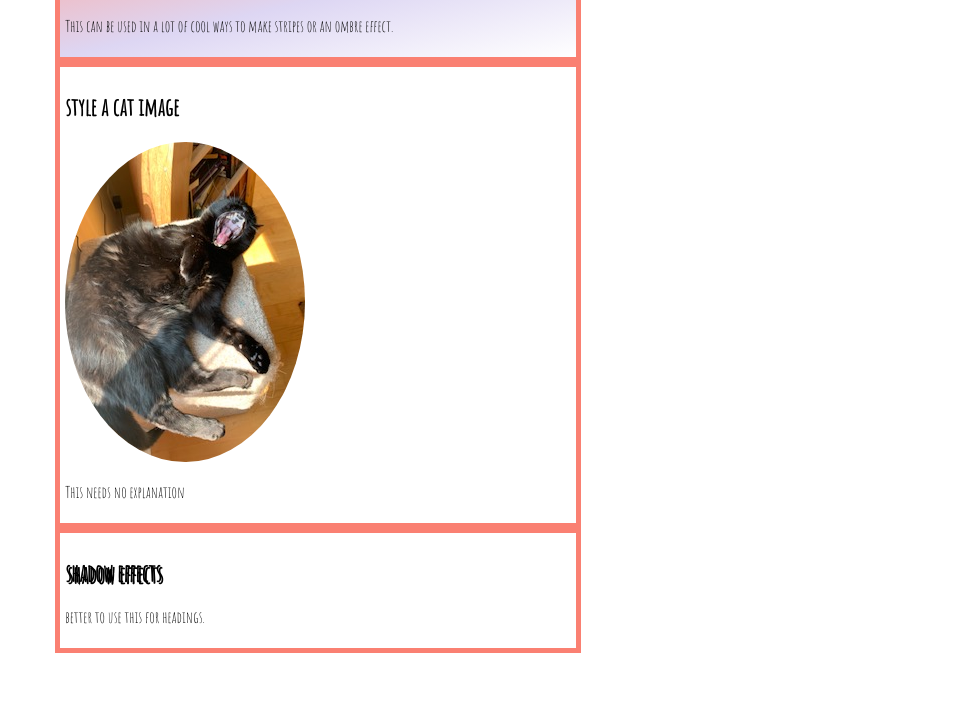
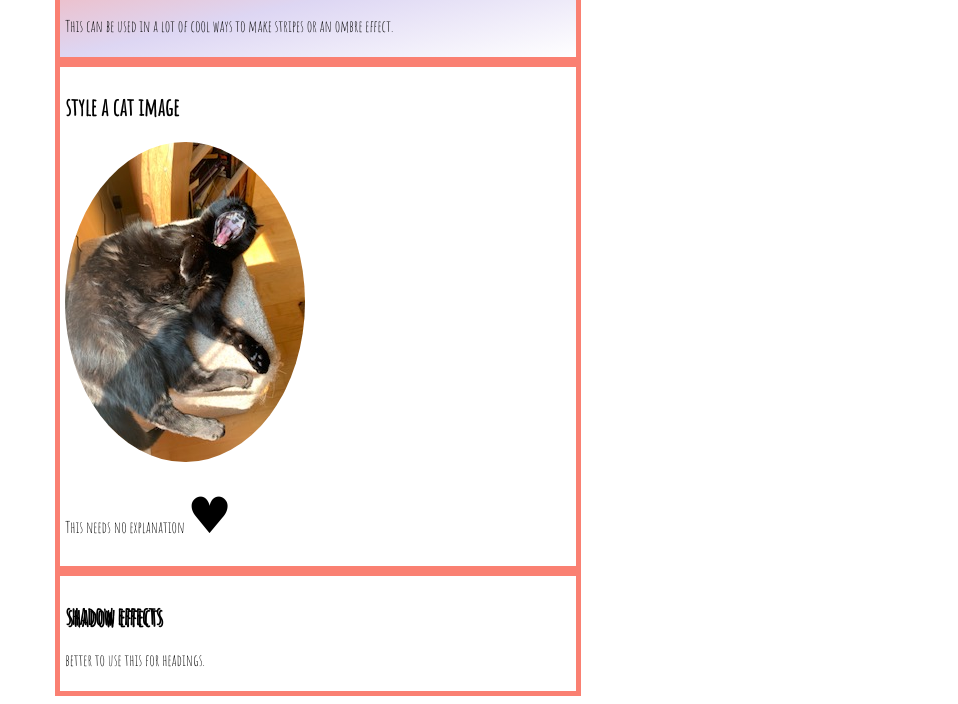
Before and after one commit to KC-LC101-June-21/assignment-4-html-me-something-mabgray, a website: page index.html in a window 1280 px wide. Shown: the part 113-817 px from the top of the page, without its empty margins (322-1280 px from the left). Drawn offline with Linux system fonts and the light colour scheme.

Commit message:
added html entity

```diff
--- a/index.html
+++ b/index.html
@@ -25,7 +25,7 @@
       <div class="mainbox" >
            <h2> style a cat image</h2>
            <img  id="cat"src="images/jupitersleeping.jpg" alt="cute cat yawning">
-           <p>This needs no explanation</p>
+           <p>This needs no explanation <span id="catlove">&#9829;</span>	</p>
       </div>
 
       <div class="mainbox">
--- a/styles.css
+++ b/styles.css
@@ -33,6 +33,7 @@ h1{
 #shadow{
     text-shadow: 2px 2px;
 
-
-
 }
+#catlove{
+    font-size: 50px;
+}
```
